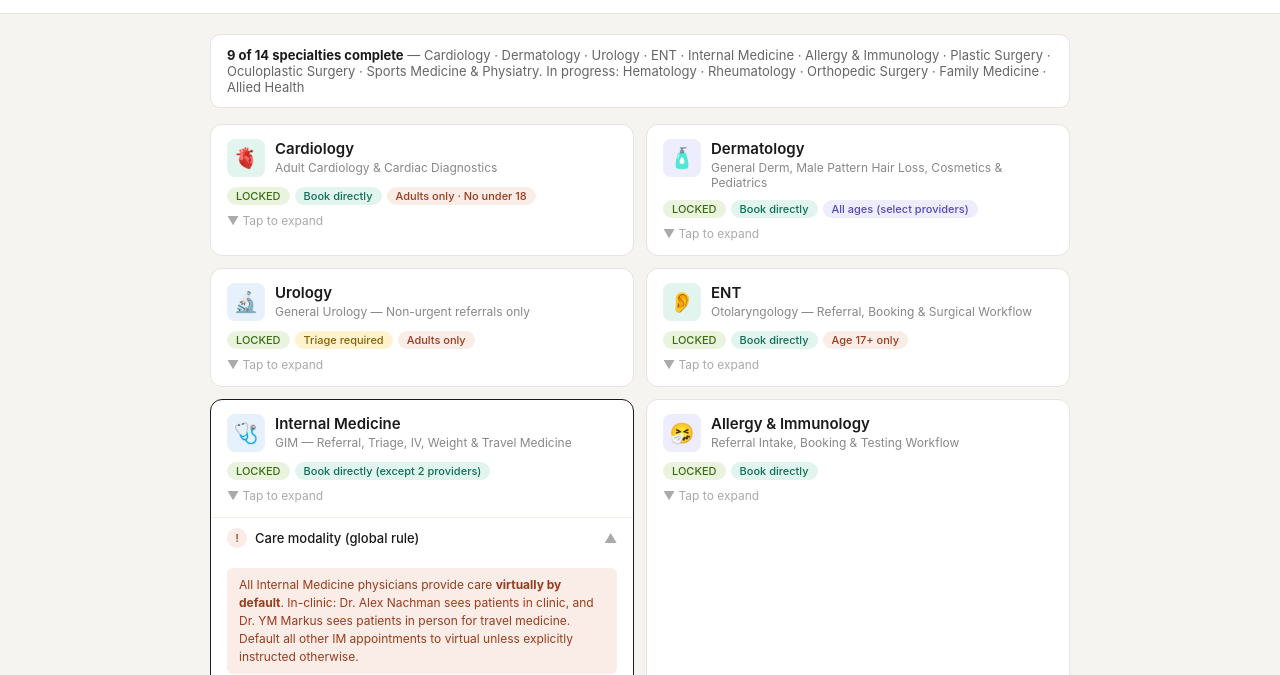
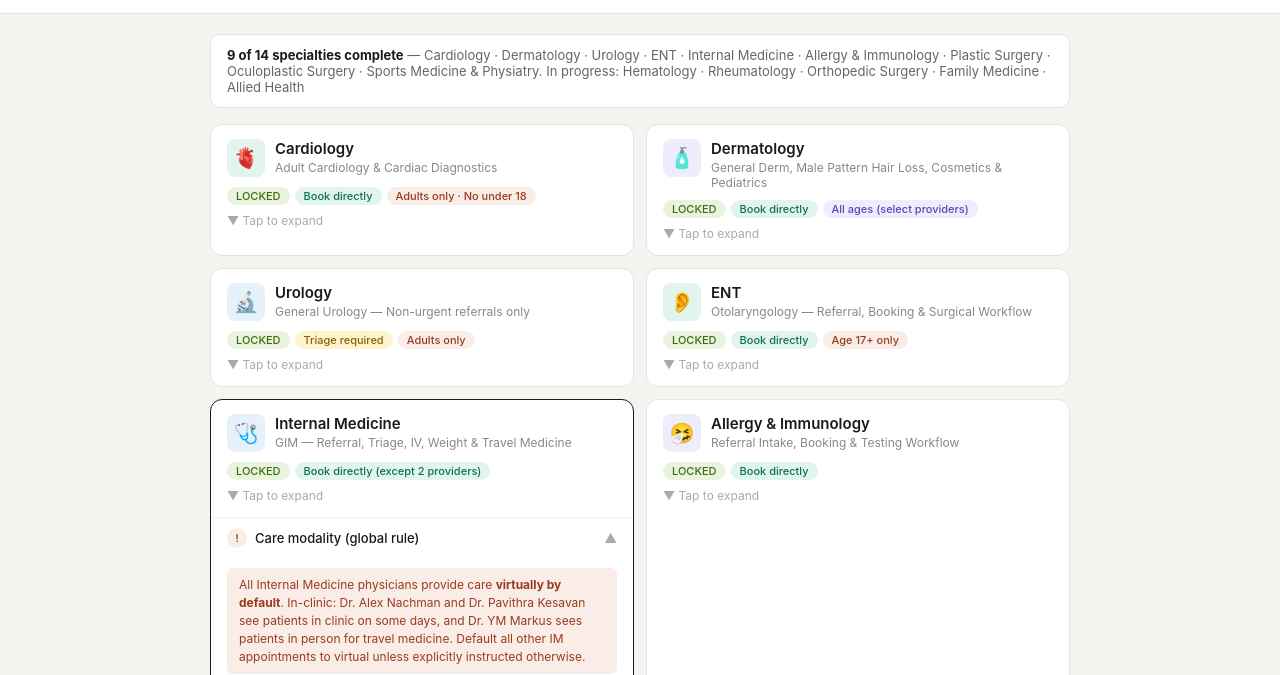
Before and after one commit to Anadi191/unify-sop, a plain HTML site: page index.html in a window 1280 px wide. Both pictures are taken after a click on the element 422 px from the left and 583 px from the top of the page. Shown: the part 125-800 px from the top of the page. Drawn offline with Linux system fonts and the light colour scheme.

Commit message:
SOP: add Dr. Pavithra Kesavan; update Dr. Alerian's IV/GIM rules
Co-Authored-By: Claude Haiku 5.5 <noreply@anthropic.com>
Claude-Session: https://claude.ai/code/session_01Xwg7gBn8xzkhxrPTA8xYM2

```diff
--- a/index.html
+++ b/index.html
@@ -856,7 +856,7 @@ footer{text-align:center;padding:2rem;font-size:12px;color:#aaa;}
             <span class="sec-chev">▼</span>
           </div>
           <div class="sec-body">
-            <div class="alert red">All Internal Medicine physicians provide care <strong>virtually by default</strong>. In-clinic: Dr. Alex Nachman sees patients in clinic, and Dr. YM Markus sees patients in person for travel medicine. Default all other IM appointments to virtual unless explicitly instructed otherwise.</div>
+            <div class="alert red">All Internal Medicine physicians provide care <strong>virtually by default</strong>. In-clinic: Dr. Alex Nachman and Dr. Pavithra Kesavan see patients in clinic on some days, and Dr. YM Markus sees patients in person for travel medicine. Default all other IM appointments to virtual unless explicitly instructed otherwise.</div>
           </div>
         </div>
 
@@ -880,7 +880,8 @@ footer{text-align:center;padding:2rem;font-size:12px;color:#aaa;}
               <div class="pc"><div class="pc-name">Dr. Ravina Dhami</div><div class="pc-detail">Virtual only · IV consults & triages own GIM referrals · Consult 30 min, FU 15 min</div></div>
               <div class="pc"><div class="pc-name">Dr. Rayhan Pitigala</div><div class="pc-detail">Virtual only · IV consults & triages own GIM referrals · Consult 30 min, FU 15 min</div></div>
               <div class="pc"><div class="pc-name">Dr. Chanhee Seo</div><div class="pc-detail">Virtual only · IV consults only · Consult 30 min, FU 15 min</div></div>
-              <div class="pc"><div class="pc-name">Dr. Essameldin Alerian</div><div class="pc-detail">Virtual · Consult 30 min, FU 15 min</div></div>
+              <div class="pc"><div class="pc-name">Dr. Essameldin Alerian</div><div class="pc-detail">Virtual · IV & GIM · Triages own GIM referrals · Consult 30 min, FU 15 min</div></div>
+              <div class="pc"><div class="pc-name">Dr. Pavithra Kesavan</div><div class="pc-detail">Mostly virtual · In-clinic on some days · IV & GIM · Triages own GIM referrals · Consult 30 min, FU 15 min</div></div>
             </div>
           </div>
         </div>
```
